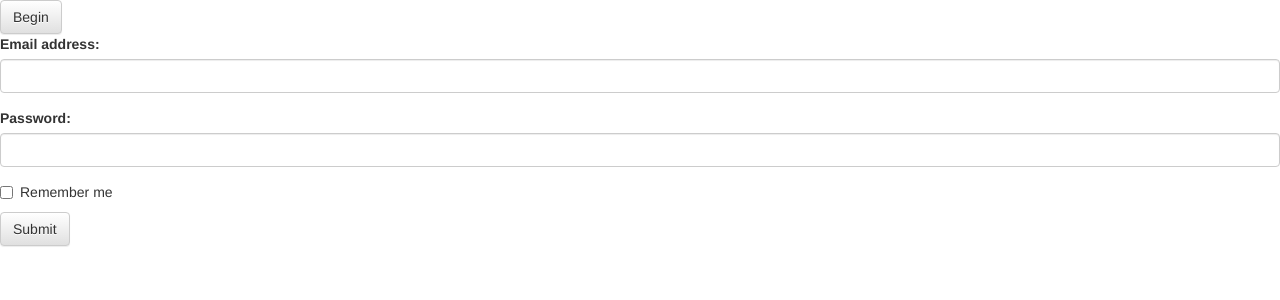
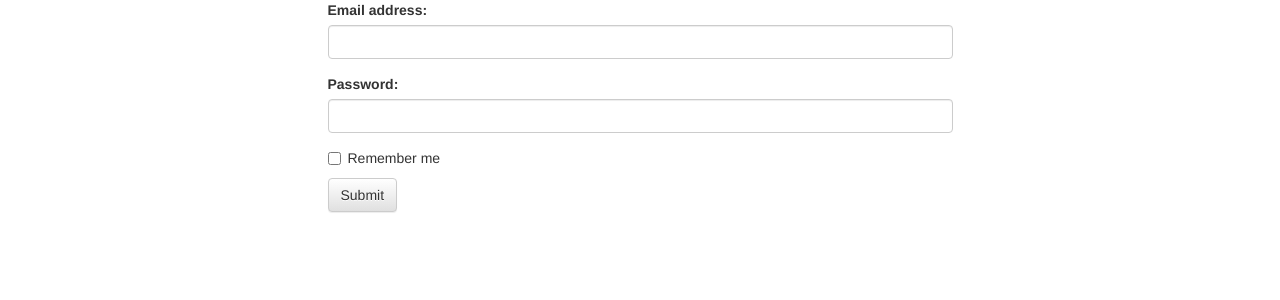
Before and after one commit to sbrown8/westernbiohacks, a PHP site: page / in a window 1280 px wide. Shown: the top 300 px of the page. Run offline with PHP 8.4, Linux system fonts and the light colour scheme.

Commit message:
using bootstrap columns

```diff
--- a/index.php
+++ b/index.php
@@ -19,8 +19,10 @@ and open the template in the editor.
 		<script src="https://maxcdn.bootstrapcdn.com/bootstrap/3.3.6/js/bootstrap.min.js" integrity="sha384-0mSbJDEHialfmuBBQP6A4Qrprq5OVfW37PRR3j5ELqxss1yVqOtnepnHVP9aJ7xS" crossorigin="anonymous"></script>
     </head>
     <body>
-		<button type="button" class="btn btn-default">Begin</button>
-		<div id="upload-form">
+		<div class="row">
+			<div class="col-md-3"></div>
+			<dic class="col-md-6">
+				<div id="upload-or-results">
 					<form role="form">
 					  <div class="form-group">
 					    <label for="email">Email address:</label>
@@ -36,6 +38,9 @@ and open the template in the editor.
 					  <button type="submit" class="btn btn-default">Submit</button>
 					</form>
 				</div>
+			</div>
+		<div class="col-md-3"></div>
+		</div>
         <?php
 
 
```
Lines whose indentation alone changed are shown as unchanged.
